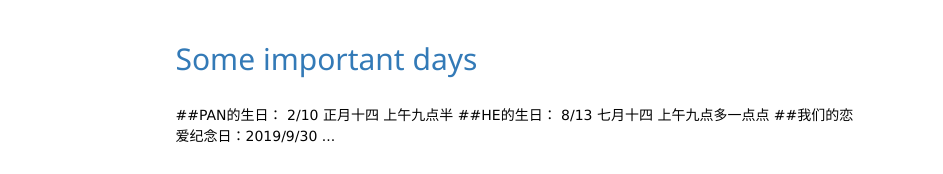
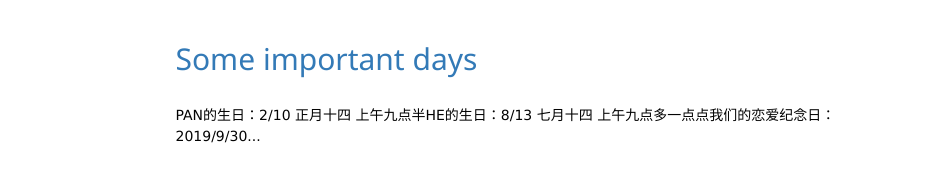
Before and after one commit to jiacong-pan/jiacong-pan.github.io, a plain HTML site: page index.html in a window 1280 px wide. Shown: the part 274-448 px from the top of the page, 0-943 px from the left. Drawn offline with nearby package versions, Linux system fonts and the light colour scheme.

Commit message:
Site updated: 2020-02-12 18:50:06

```diff
--- a/index.html
+++ b/index.html
@@ -282,12 +282,7 @@
     <a href="/jiacong-pan.github.io/2020/02/12/Some-important-days/">
 
         <div class="post-content-preview">
-            ##PAN的生日：
-2/10 正月十四 上午九点半
-##HE的生日：
-8/13 七月十四 上午九点多一点点
-##我们的恋爱纪念日：2019/9/30
-...
+            PAN的生日：2/10 正月十四 上午九点半HE的生日：8/13 七月十四 上午九点多一点点我们的恋爱纪念日：2019/9/30...
         </div>
     </a>
 
```
Also changed, not shown: 2020/02/12/Some-important-days/index.html (+1 -6 lines).
